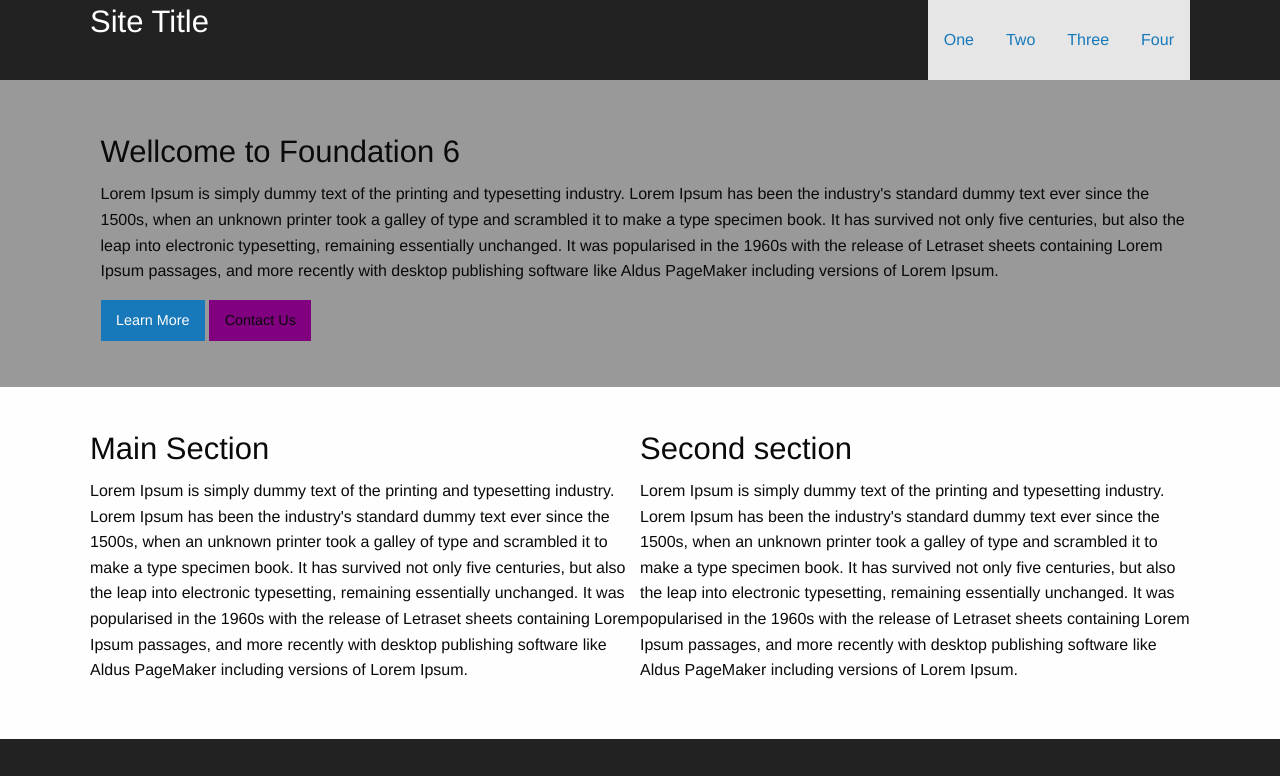
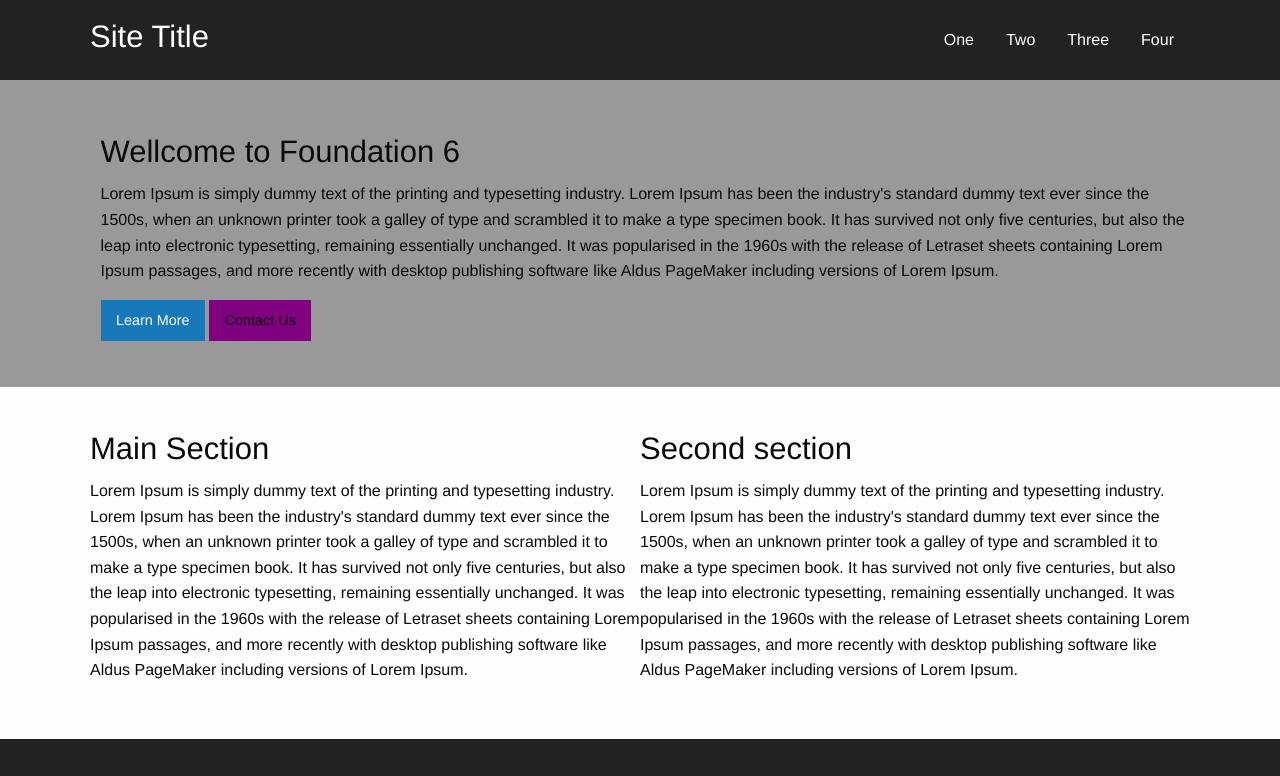
Before and after one commit to peerfahad/Zurb-Foundation, a plain HTML site: page index.html in a window 1280 px wide. Shown: the top 776 px of the page. Drawn offline with Linux system fonts and the light colour scheme.

Commit message:
Modified files

```diff
--- a/css/app.css
+++ b/css/app.css
@@ -8,6 +8,7 @@ Navigation
 }
 .site-logo{
 	color: white;
+	line-height: 73px;
 }
 
 /***************************************************
@@ -20,11 +21,28 @@ General
 }
 .nav-desktop .menu-desktop{
 	line-height: 80px;
+	background-color: transparent;
 }
 .menu li a {
 	display: inline-block;
+	line-height: 80px;
+	padding-top: 0px;
+	padding-bottom: 0px;
+	color: white;
+}
+.menu li a:hover{
+	background-color: rgba(255,255,255,0.1);
 }
 
+/***************************************************
+MEDIA QUERIES
+****************************************************/
+@media(max-width: 640px){
+	.menu-desktop{
+		display: none;
+	}
+
+}
 
 
 
```
Also changed, not shown: img/zig-zag.png (added).
